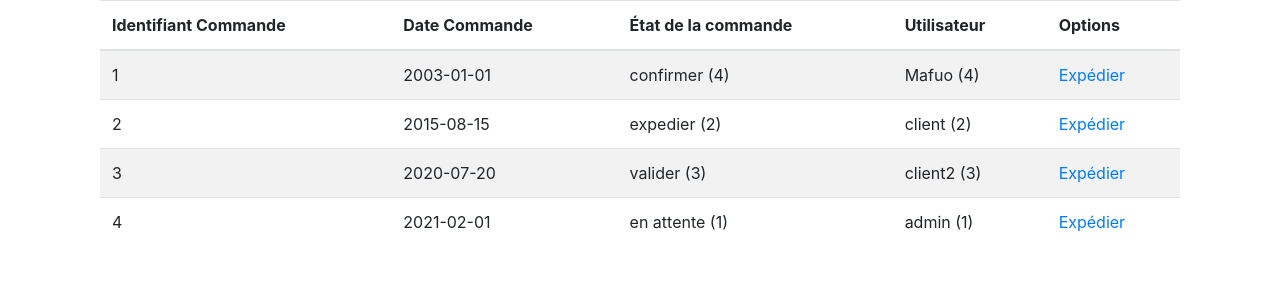
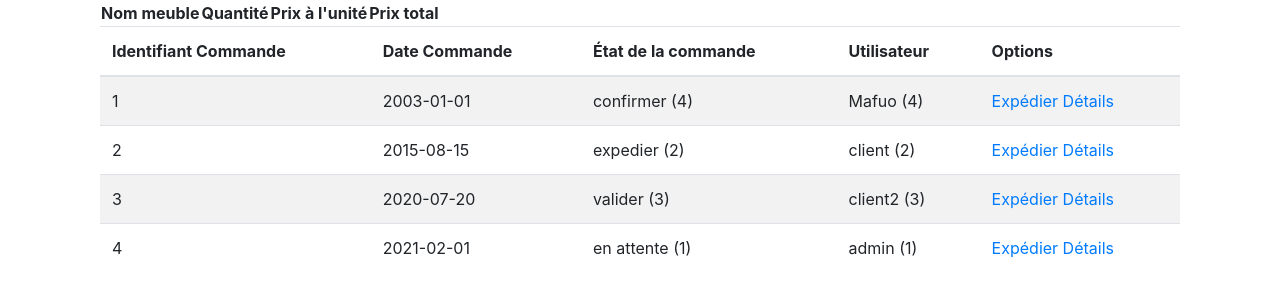
Before and after one commit to Afernan9/Sae-S2-3.4.5, a Flask app: page /admin/commande/show in a window 1280 px wide. Shown: the part 56-356 px from the top of the page. Run offline with Flask 2, Linux system fonts and the light colour scheme; a user stored in the database is signed in; data comes from the database, SQL or seed files in the repository; lists and menus that the app fills with data are empty; some libraries are stand-ins or nearby versions.

Commit message:
commande?

```diff
--- a/src/controllers/admin_commande.py
+++ b/src/controllers/admin_commande.py
@@ -1,7 +1,7 @@
 #! /usr/bin/python
 # -*- coding:utf-8 -*-
 from flask import Blueprint
-from flask import Flask, request, render_template, redirect, url_for, abort, flash, session, g
+from flask import request, render_template, redirect
 
 from connexion_db import get_db
 
@@ -25,11 +25,17 @@ def admin_commande_show():
     commande = mycursor.fetchall()
 
 # ====================================================================================================================== à revoir
+
+    # id = request.args.get('id_cmd')
+    # print("id =",id)
     # sql='''select M.nom, L.quantite, M.prix, (M.prix*L.quantite) as prix_tot
     #             from meubles M
-    #             inner join ligne_de_commande L on L.id_LigneMeuble=M.id_meuble;'''
-    article_commande = mycursor.fetchall()
-    return render_template('admin/commandes/show.html', commande=commande, article_commande=article_commande)
+    #             inner join ligne_de_commande L on L.id_LigneMeuble=M.id_meuble
+    #             inner join commande c on c.id_cmd = L.id_LigneCmd
+    #             where c.id_cmd=(%s);'''
+    # mycursor.execute(sql, (id))
+    # article_commande = mycursor.fetchall()
+    return render_template('admin/commandes/show.html', commande=commande)
 
 
 @admin_commande.route('/admin/commande/valider', methods=['get','post'])
--- a/src/sql_projet.sql
+++ b/src/sql_projet.sql
@@ -113,7 +113,7 @@ INSERT INTO types_meubles (libelle_type) VALUES
     ('lit'),
     ('commode'),
     ('armoire'),
-    ('TABLE'),
+    ('table'),
     ('cabinet');
 SELECT * FROM types_meubles;
 
--- a/src/templates/admin/commandes/show.html
+++ b/src/templates/admin/commandes/show.html
@@ -2,6 +2,28 @@
 
 {% block body %}
     <div class="container-fluid">
+        <table>
+            <thead>
+                <tr>
+                    <th>Nom meuble</th>
+                    <th>Quantité</th>
+                    <th>Prix à l'unité</th>
+                    <th>Prix total</th>
+                </tr>
+            </thead>
+            <tbody>
+                {% for ligne in article_commande %}
+                    <tr>
+                        <td>{{ ligne.nom }}</td>
+                        <td>{{ ligne.quantite }}</td>
+                        <td>{{ ligne.prix }}</td>
+                        <td>{{ ligne.prix_tot }}</td>
+                    </tr>
+                {% endfor %}
+            </tbody>
+        </table>
+
+
         <table class="table table-striped">
             <thead>
                 <tr>
@@ -22,6 +44,8 @@
                             <td>{{ cmd.username }} <span>({{ cmd.id_CmdUser }})</span></td>
                         <td>
                             <a href="/admin/commande/valider?id_cmd={{ cmd.id_cmd }}">Expédier</a>
+
+                            <a href="/admin/commande/show?id_cmd={{ cmd.id_cmd }}">Détails</a>
                         </td>
                         </tr>
                     {% endfor %}
```
